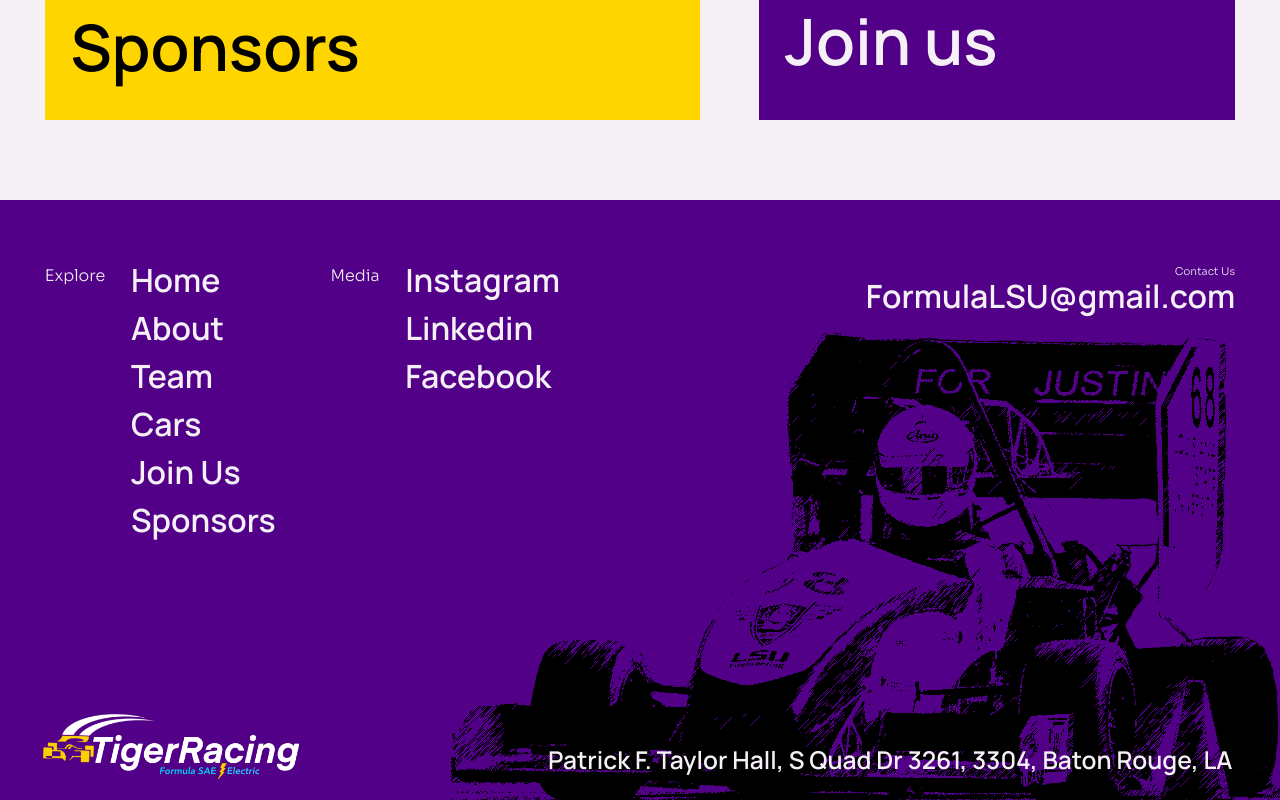
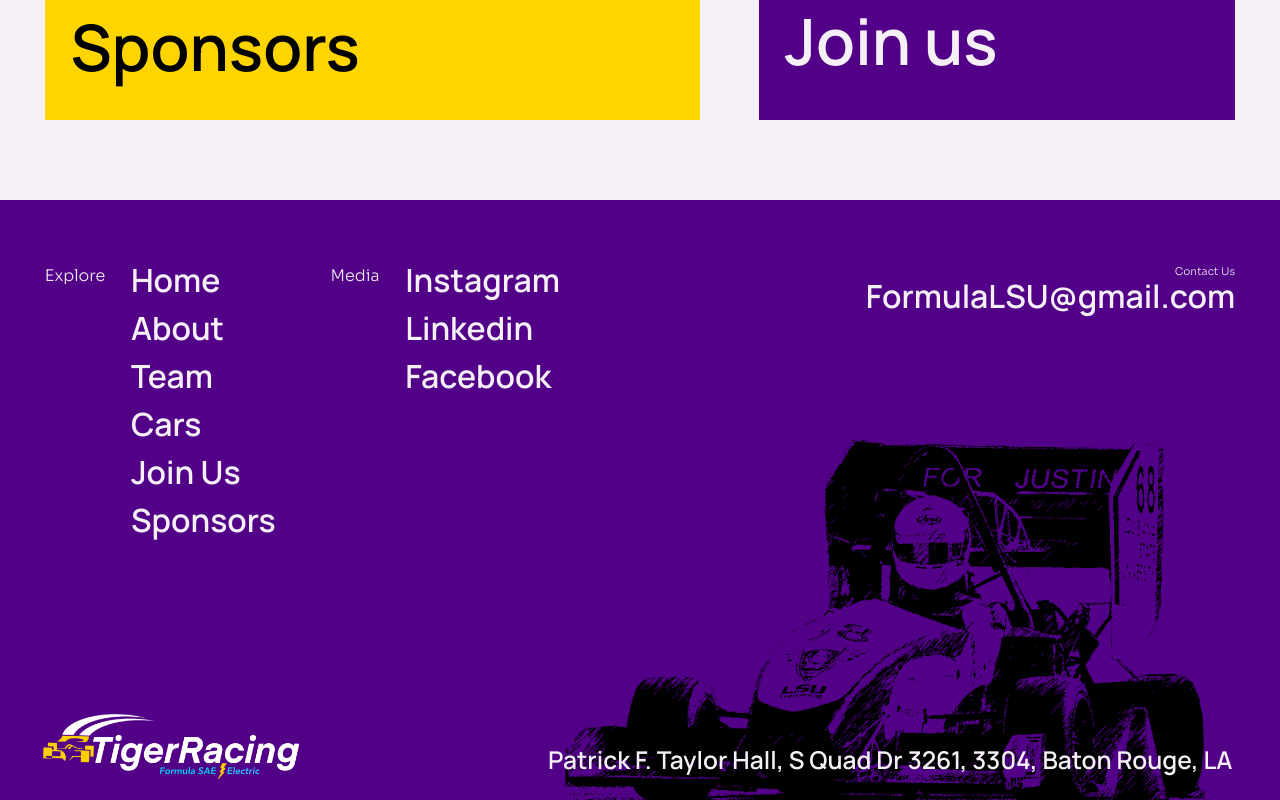
Before and after one commit to LSUTigerRacing/TigerRacing_Website, a React (Vite) app in the folder frontend/: page / in a window 1280 px wide. Shown: the part 3250-4050 px from the top of the page. Built offline with nearby package versions, Linux system fonts and the light colour scheme; a web font is replaced by a local one.

Commit message:
moved the car image on the footer

```diff
--- a/frontend/src/components/Footer.tsx
+++ b/frontend/src/components/Footer.tsx
@@ -9,9 +9,9 @@ export const Footer = () => {
             <img
                 src={FooterFlair}
                 alt="2022 Car"
-                className="absolute right-0 bottom-0 z-0 select-none"
+                className="w-[60rem] absolute right-[7rem] bottom-0 z-0 select-none"
             />
-            <div className="w-[93%] h-full flex justify-between !mx-auto !pt-[8vh]">
+            <div className="w-[93%] h-full flex justify-between !mx-auto !pt-[8vh] z-10">
                 {/* Links */}
                 <div className="w-[30%] flex justify-between">
                     {/* Pages */}
--- a/frontend/src/components/Navbar.tsx
+++ b/frontend/src/components/Navbar.tsx
@@ -32,7 +32,7 @@ export const Navbar = () => {
                     {/*  transition-transform duration-1000 ease-in
                                         ${animate ? 'translate-y-0' : '-translate-y-[10vh]'} */}
                     <div className={`w-[11rem]`}>
-                        <div className={`h-[5.4vh] bg-[#510087] flex items-center justify-center rounded-4xl text-3xl`}>
+                        <div className={`h-[5.4vh] bg-[rgb(81,0,135)] flex items-center justify-center rounded-4xl text-3xl`}>
                             <h2 className="text-[#F5F0F6]">Contact</h2>
                         </div>
                     </div>
```
